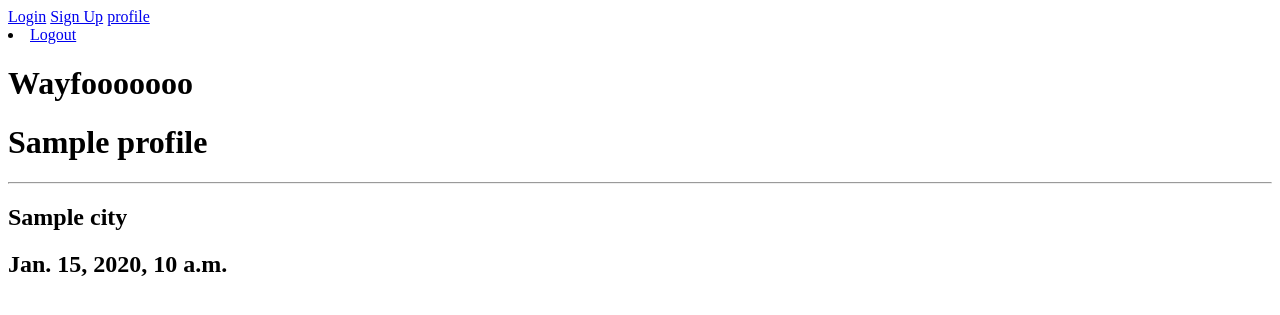
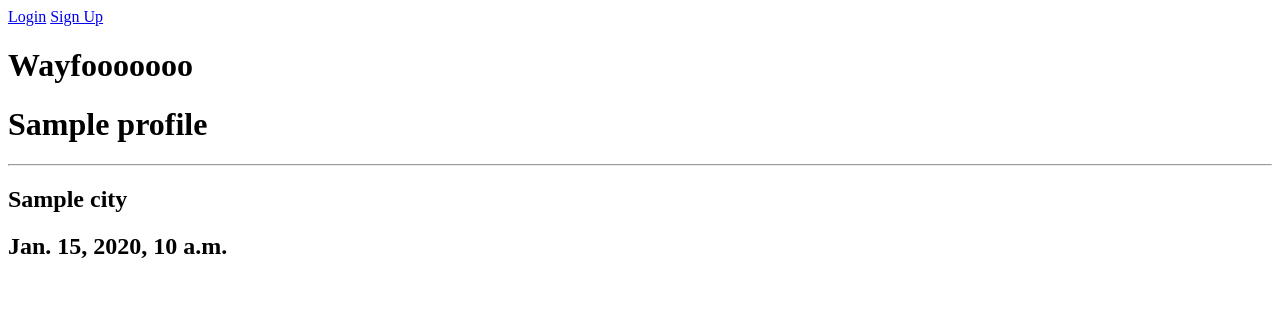
Before and after one commit to morgan-jaouni/Wayfarer, a Django app: template wayfarer_project/main_app/templates/profile.html in a window 1280 px wide. Shown: the top 315 px of the page. Run offline with Django 3.2, Linux system fonts and the light colour scheme; the template is opened without the code that fills it: most values are stand-ins (such as "Sample title", 1, 10 or a date in 2020).

Commit message:
Commit JS6 - Registering an account redirects to profile page

```diff
--- a/wayfarer_project/main_app/templates/base.html
+++ b/wayfarer_project/main_app/templates/base.html
@@ -10,10 +10,13 @@
   </head>
   <body>
     <nav class="auth">
-      <a href="{% url 'login' %}" class='btn'>Login</a>
-      <a href="{% url 'signup' %}" class='btn'>Sign Up</a>
-      <a href="{% url 'profile' user.id %}" class='btn'>profile</a>
-      <li><a href="{% url 'logout' %}">Logout</a></li>
+      {% if user.is_authenticated %}
+        <a href="{% url 'profile' user.id %}" class='btn'>profile</a>
+        <a href="{% url 'logout' %}">Logout</a>
+      {% else %}
+        <a href="{% url 'login' %}" class='btn'>Login</a>
+        <a href="{% url 'signup' %}" class='btn'>Sign Up</a>
+      {% endif %}
     </nav>
     <h1>Wayfooooooo</h1>
     <main class="container">
--- a/wayfarer_project/main_app/views.py
+++ b/wayfarer_project/main_app/views.py
@@ -33,7 +33,7 @@ def create_profile(req, user_id):
             new_form.user_id = user_id
             new_form.save()
 
-        return redirect('index')
+        return redirect(f'profile/{user_id}')
     else:
         error_message = 'Invalid Sign Up - Try Again'
         form = ProfileForm()
--- a/wayfarer_project/wayfarer_project/settings.py
+++ b/wayfarer_project/wayfarer_project/settings.py
@@ -11,6 +11,9 @@ https://docs.djangoproject.com/en/3.1/ref/settings/
 """
 
 from pathlib import Path
+
+from django.shortcuts import redirect
+from django.urls.conf import path
 
 # Build paths inside the project like this: BASE_DIR / 'subdir'.
 BASE_DIR = Path(__file__).resolve().parent.parent
@@ -119,3 +122,5 @@ USE_TZ = True
 # https://docs.djangoproject.com/en/3.1/howto/static-files/
 
 STATIC_URL = '/static/'
+
+LOGIN_REDIRECT_URL = '/'
```
